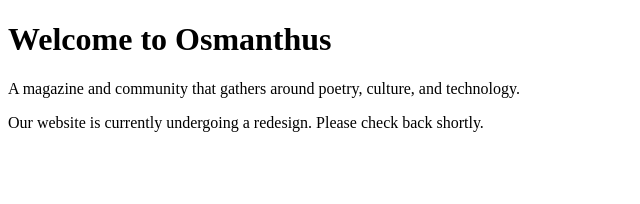
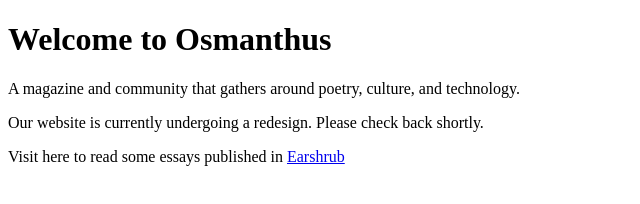
Before and after one commit to jom-hedges/purple_literature, an Astro site: page / in a window 1280 px wide. Shown: the whole page, without its empty margins (0-640 px from the left). Built offline with nearby package versions, Linux system fonts and the light colour scheme; Astro itself is replaced by a stand-in of ours.

Commit message:
added a link to Earshrub, as to redirect there for the next couple days

```diff
--- a/src/pages/index.astro
+++ b/src/pages/index.astro
@@ -14,5 +14,6 @@
 		<h1>Welcome to Osmanthus</h1>
     <p>A magazine and community that gathers around poetry, culture, and technology.</p>
     <p>Our website is currently undergoing a redesign. Please check back shortly.</p>
+    <p>Visit here to read some essays published in <a href="https://earshrub.substack.com">Earshrub</a>
 	</body>
 </html>
```
